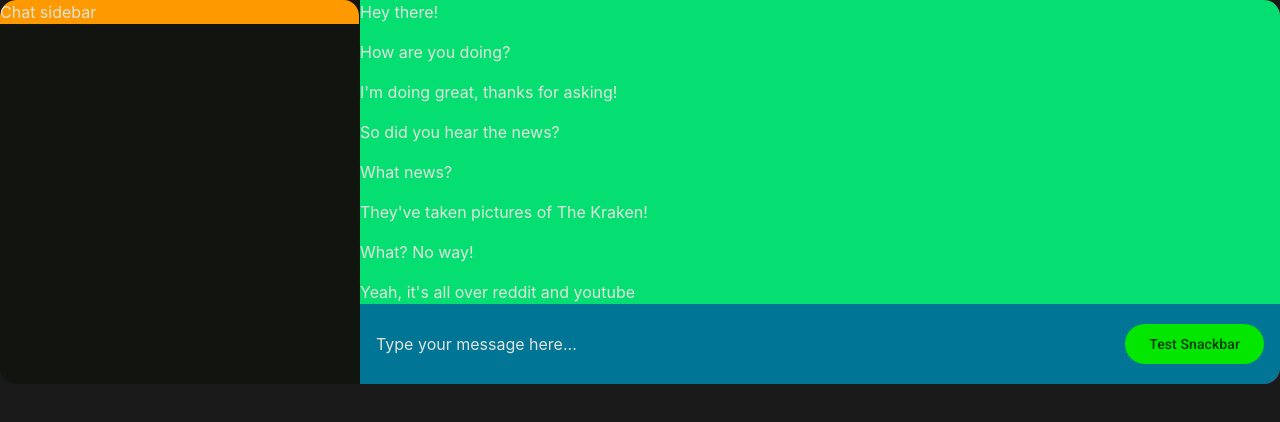
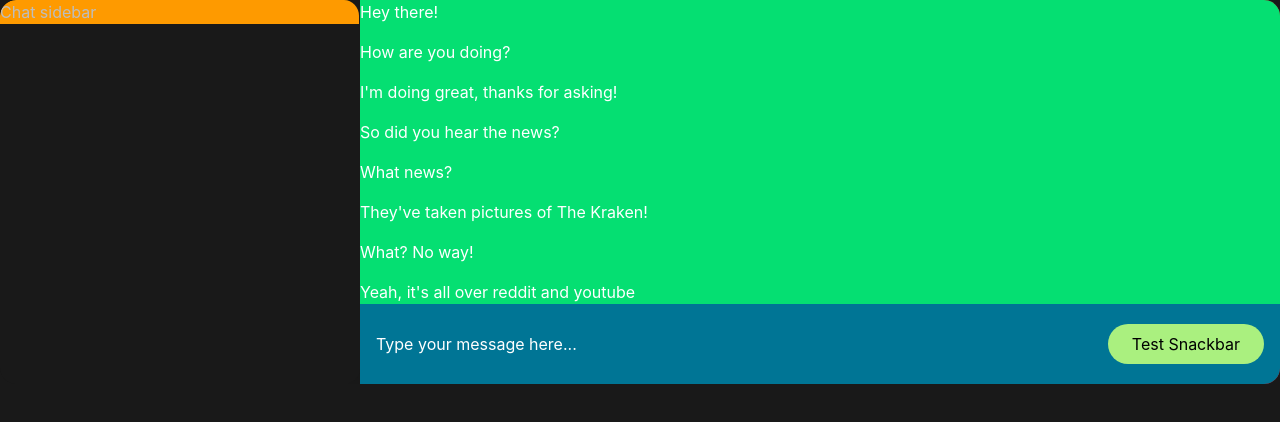
Before and after one commit to mikkvorning/gexchat-angular, an Angular app: page / in a window 1280 px wide. Shown: the top 422 px of the page. Built offline with nearby package versions, Linux system fonts and the light colour scheme.

Commit message:
Cyanide theme enforced

```diff
--- a/src/styles.scss
+++ b/src/styles.scss
@@ -4,6 +4,8 @@
 // Include custom cyanide theme
 @use "./theme/cyanide-theme" as cyanide;
 
+// Theme instance used only to satisfy all-component-bases() API.
+// No color tokens are compiled from this — all colors come from --mat-sys-* CSS variables.
 $cyanide-theme: mat.define-theme(
   (
     color: (
@@ -20,8 +22,10 @@ $cyanide-theme: mat.define-theme(
 // Apply the cyanide theme to root
 html {
   height: 100%;
+  // Structural styles only — color tokens intentionally excluded.
+  // All visual theming is driven by --mat-sys-* CSS variables below.
+  @include mat.all-component-bases($cyanide-theme);
   @include cyanide.apply-cyanide-theme;
-  @include mat.all-component-themes($cyanide-theme);
 }
 
 body {
```
